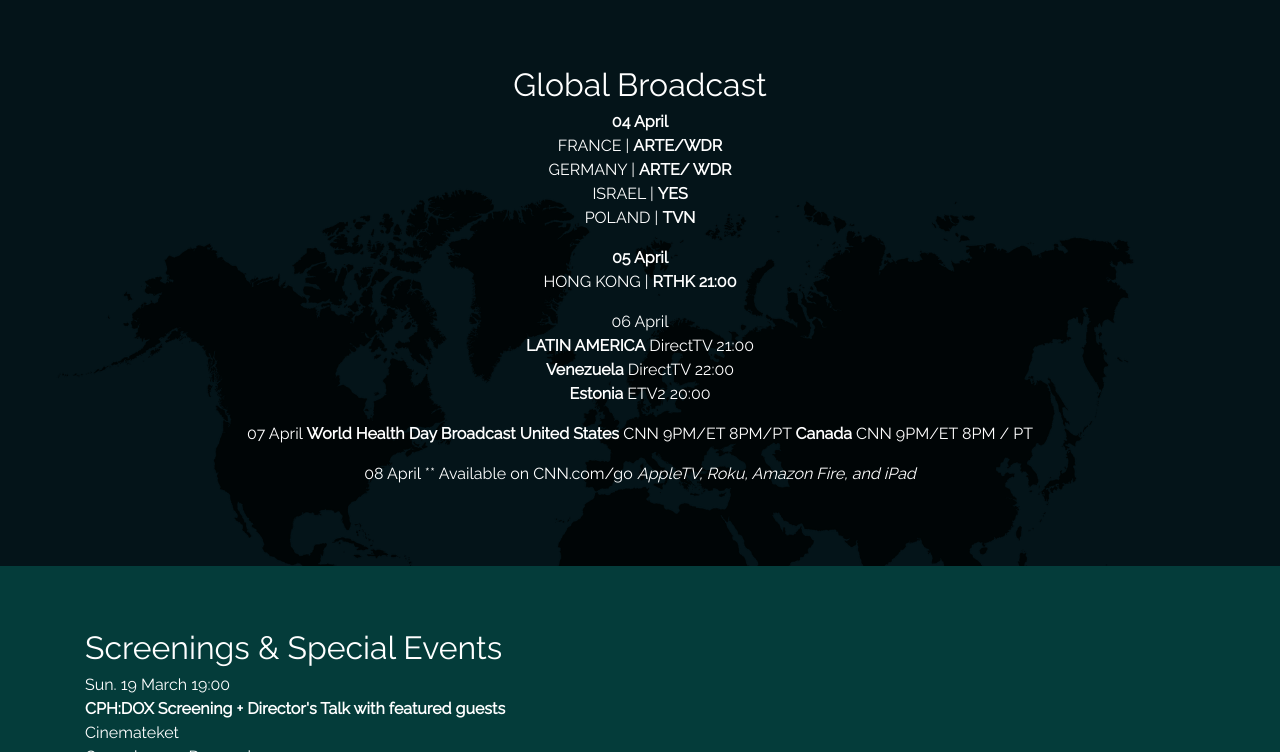
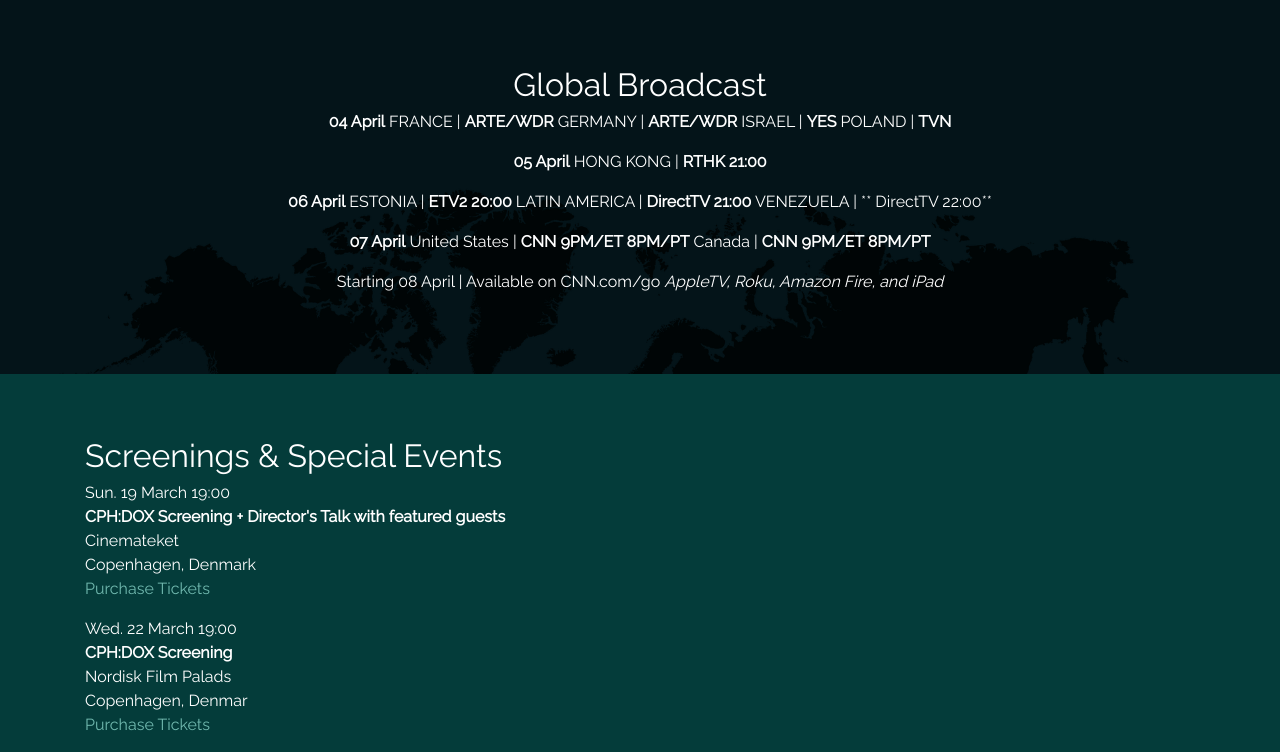
Before and after one commit to caseyg/takesallofus, a Jekyll site: the page built from index.md, in a window 1280 px wide and 900 px high, scrolled down 1348 px, cut to the strip 148-900 px from the top of the window. Built offline with Jekyll 4.4.1, drawn with Linux system fonts in a browser that asks for light colours; nearby versions of some CDN libraries; comment, search, counter and statistics services are not loaded.

Commit message:
Updated Index

```diff
--- a/index.md
+++ b/index.md
@@ -8,26 +8,25 @@
     Film Festival](/uploads/copenhagenfilmfestival.png)"
 broadcastevents:
   description: |-
-    **04 April**\
-    FRANCE   |   **ARTE/WDR**\
-    GERMANY   |   **ARTE/ WDR**\
-    ISRAEL   |   **YES**\
+    **04 April**
+    FRANCE   |   **ARTE/WDR**
+    GERMANY   |   **ARTE/WDR**
+    ISRAEL   |   **YES**
     POLAND   |   **TVN**
 
-    **05 April**\
+    **05 April**
     HONG KONG   |   **RTHK   21:00**
 
-    06 April\
-    **LATIN AMERICA**  DirectTV  21:00\
-    **Venezuela**  DirectTV  22:00\
-    **Estonia**  ETV2  20:00
+    **06 April**
+    ESTONIA   |   **ETV2  20:00**
+    LATIN AMERICA   |   **DirectTV  21:00**
+    VENEZUELA   |  ** DirectTV  22:00**
 
-    07 April **World Health Day Broadcast**
-    **United States**  CNN  9PM/ET  8PM/PT
-    **Canada**  CNN  9PM/ET  8PM / PT
+    **07 April**
+    United States    |   **CNN  9PM/ET  8PM/PT**
+    Canada   |   **CNN  9PM/ET  8PM/PT**
 
-    08 April \*\*
-    Available on CNN.com/go
+    Starting 08 April    |   Available on CNN.com/go
     *AppleTV, Roku, Amazon Fire, and iPad*
 events:
 - date-and-time: Sun. 19 March  19:00
```
